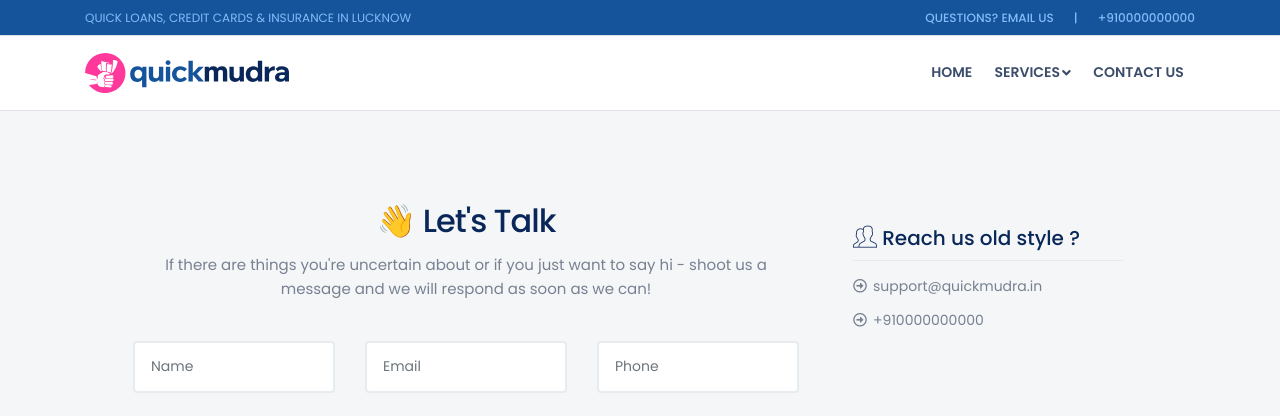
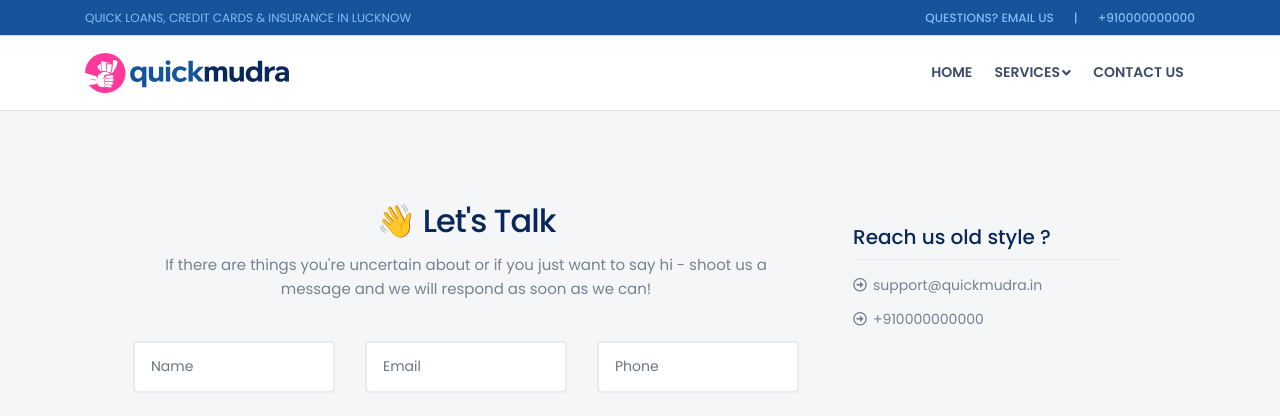
Before and after one commit to jaswinder-singh/creditme, a Jekyll site: the page built from pages/contact.html, in a window 1280 px wide. Shown: the top 416 px of the page. Built offline with Jekyll 4.4.1, drawn with Linux system fonts in a browser that asks for light colours; nearby versions of some CDN libraries.

Commit message:
Update contact.html

```diff
--- a/pages/contact.html
+++ b/pages/contact.html
@@ -69,7 +69,7 @@ permalink: /contact-us
                       >
                         <div class="bg-primary">
                           <div class="widget widget-category">
-                            <h3 class="widget-title address-text"><i class="icon-users icon-1x "></i> Reach us old style ?</h3>
+                            <h3 class="widget-title">Reach us old style ?</h3>
                             <ul class="listnone bullet bullet-arrow-circle-right" >
                               <li><a href="mailto:{{ site.email }}?subject={{ site.brand_name }}%20question">{{ site.email }}</a></li>
                               <li><a href="#">{{ site.phone }}</a></li>
```
